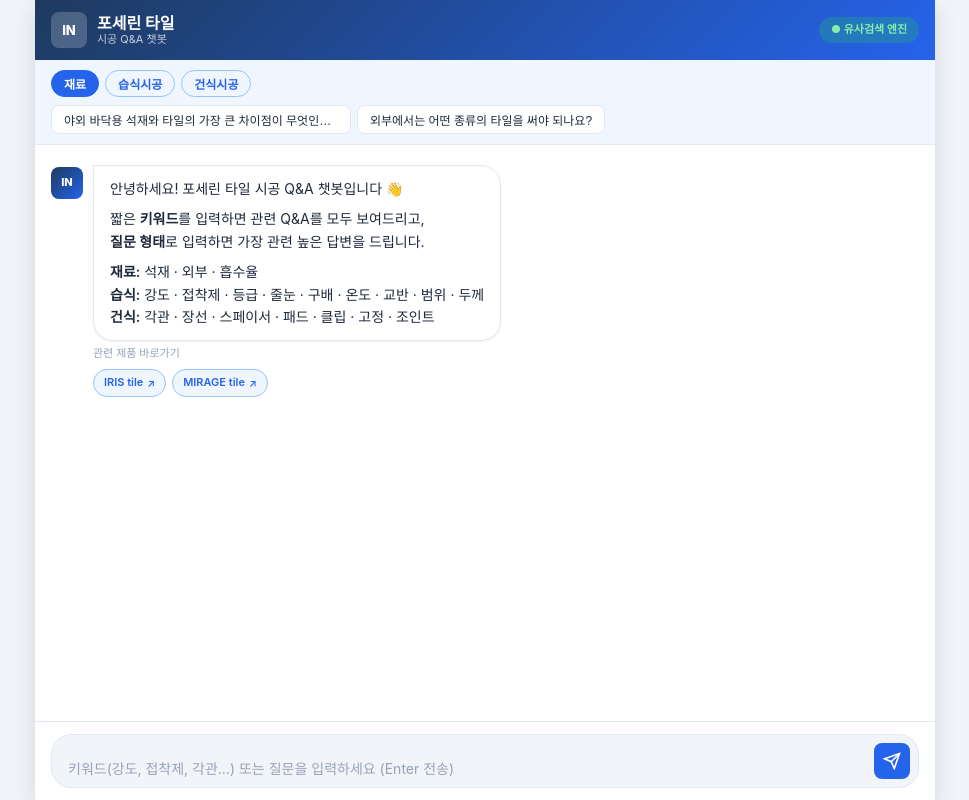
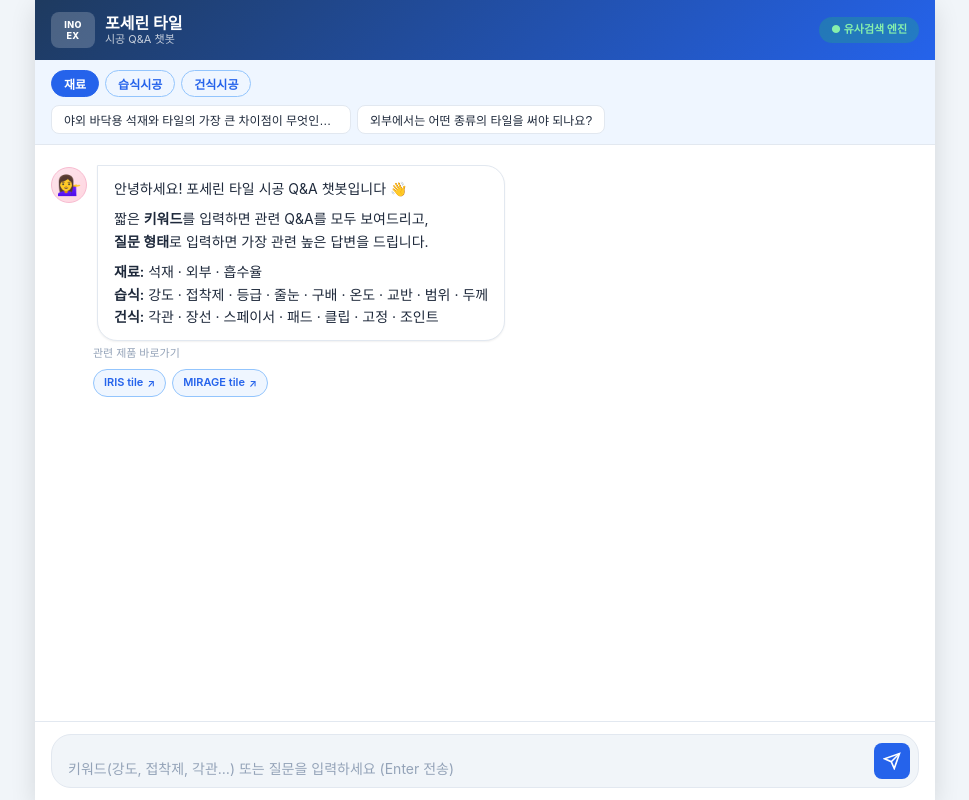
Before and after one commit to CHOISUNGYONG81/inoex-chatbot, a plain HTML site: page demo.html in a window 1280 px wide. Shown: the whole page, without its empty margins (155-1124 px from the left). Drawn offline with Linux system fonts and the light colour scheme.

Commit message:
Update: 아바타 이모지(💁‍♀️), 브랜드 아이콘 INO-EX 변경

```diff
--- a/demo.html
+++ b/demo.html
@@ -20,7 +20,7 @@ body { font-family: -apple-system, BlinkMacSystemFont, "Segoe UI", "Noto Sans KR
 /* Header */
 .app-header { height: 60px; display: flex; align-items: center; justify-content: space-between; padding: 0 16px; background: linear-gradient(135deg, #1e3a5f 0%, #2563eb 100%); color: #fff; flex-shrink: 0; }
 .header-brand { display: flex; align-items: center; gap: 10px; }
-.brand-icon { width: 36px; height: 36px; border-radius: var(--radius-sm); background: rgba(255,255,255,.2); display: flex; align-items: center; justify-content: center; font-weight: 800; font-size: 13px; }
+.brand-icon { width: 44px; height: 36px; border-radius: var(--radius-sm); background: rgba(255,255,255,.2); display: flex; align-items: center; justify-content: center; font-weight: 800; font-size: 9px; letter-spacing: .4px; line-height: 1.25; text-align: center; }
 .brand-name { font-weight: 700; font-size: 16px; }
 .brand-subtitle { font-size: 11px; opacity: .75; display: block; }
 .mode-badge { padding: 4px 12px; border-radius: 99px; background: rgba(34,197,94,.25); color: #86efac; font-size: 11px; font-weight: 700; }
@@ -41,7 +41,7 @@ body { font-family: -apple-system, BlinkMacSystemFont, "Segoe UI", "Noto Sans KR
 .message { display: flex; gap: 10px; animation: fadeIn .2s ease; }
 @keyframes fadeIn { from { opacity:0; transform:translateY(8px); } to { opacity:1; transform:translateY(0); } }
 .message.assistant { align-items: flex-start; }
-.message.assistant .avatar { width: 32px; height: 32px; border-radius: var(--radius-sm); background: linear-gradient(135deg, #1e3a5f 0%, #2563eb 100%); color: #fff; display: flex; align-items: center; justify-content: center; font-size: 11px; font-weight: 800; flex-shrink: 0; margin-top: 2px; }
+.message.assistant .avatar { width: 36px; height: 36px; border-radius: 50%; background: linear-gradient(135deg, #fce4ec 0%, #ffd6e0 100%); border: 1.5px solid #f8bbd0; display: flex; align-items: center; justify-content: center; font-size: 20px; flex-shrink: 0; margin-top: 2px; line-height: 1; }
 .message.assistant .bubble { background: var(--bg-card); border: 1px solid var(--border); border-radius: 0 var(--radius-lg) var(--radius-lg) var(--radius-lg); padding: 12px 16px; box-shadow: var(--shadow-sm); max-width: calc(100% - 42px); }
 .message.user { flex-direction: row-reverse; align-items: flex-end; }
 .message.user .bubble { background: linear-gradient(135deg, #2563eb 0%, #1d4ed8 100%); border-radius: var(--radius-lg) var(--radius-lg) 0 var(--radius-lg); padding: 12px 16px; color: #fff; max-width: 75%; word-break: break-word; }
@@ -94,7 +94,7 @@ body { font-family: -apple-system, BlinkMacSystemFont, "Segoe UI", "Noto Sans KR
 
 /* Typing */
 .typing-indicator { display: flex; align-items: center; gap: 10px; }
-.typing-indicator .avatar { width: 32px; height: 32px; border-radius: var(--radius-sm); background: linear-gradient(135deg, #1e3a5f 0%, #2563eb 100%); color: #fff; display: flex; align-items: center; justify-content: center; font-size: 11px; font-weight: 800; flex-shrink: 0; }
+.typing-indicator .avatar { width: 36px; height: 36px; border-radius: 50%; background: linear-gradient(135deg, #fce4ec 0%, #ffd6e0 100%); border: 1.5px solid #f8bbd0; display: flex; align-items: center; justify-content: center; font-size: 20px; flex-shrink: 0; line-height: 1; }
 .typing-dots { background: var(--bg-card); border: 1px solid var(--border); border-radius: 0 var(--radius-lg) var(--radius-lg) var(--radius-lg); padding: 12px 16px; display: flex; gap: 5px; align-items: center; }
 .typing-dots span { width: 7px; height: 7px; border-radius: 50%; background: var(--primary-muted); display: inline-block; animation: bounce 1.2s infinite; }
 .typing-dots span:nth-child(2) { animation-delay: .2s; }
@@ -118,7 +118,7 @@ body { font-family: -apple-system, BlinkMacSystemFont, "Segoe UI", "Noto Sans KR
 <div class="app-wrapper">
   <header class="app-header">
     <div class="header-brand">
-      <div class="brand-icon">IN</div>
+      <div class="brand-icon">INO<br>EX</div>
       <div style="display:flex;flex-direction:column;line-height:1.2;">
         <span class="brand-name">포세린 타일</span>
         <span class="brand-subtitle">시공 Q&A 챗봇</span>
@@ -135,7 +135,7 @@ body { font-family: -apple-system, BlinkMacSystemFont, "Segoe UI", "Noto Sans KR
   <main class="chat-area" id="chat-area">
     <div id="chat-messages">
       <div class="typing-indicator" id="typing-indicator" style="display:none">
-        <div class="avatar">IN</div>
+        <div class="avatar">💁‍♀️</div>
         <div class="typing-dots"><span></span><span></span><span></span></div>
       </div>
     </div>
@@ -597,7 +597,7 @@ const sendBtn         = document.getElementById("send-btn");
 
 function appendBotBubble(html, showLinks) {
   const wrap = document.createElement("div"); wrap.className = "message assistant";
-  const av   = document.createElement("div"); av.className = "avatar"; av.textContent = "IN";
+  const av   = document.createElement("div"); av.className = "avatar"; av.textContent = "💁‍♀️";
   const bub  = document.createElement("div"); bub.className = "bubble"; bub.innerHTML = html;
   wrap.appendChild(av); wrap.appendChild(bub);
   chatMessages.insertBefore(wrap, typingIndicator);
```
Also changed, not shown: index.html (+6 -6 lines).
